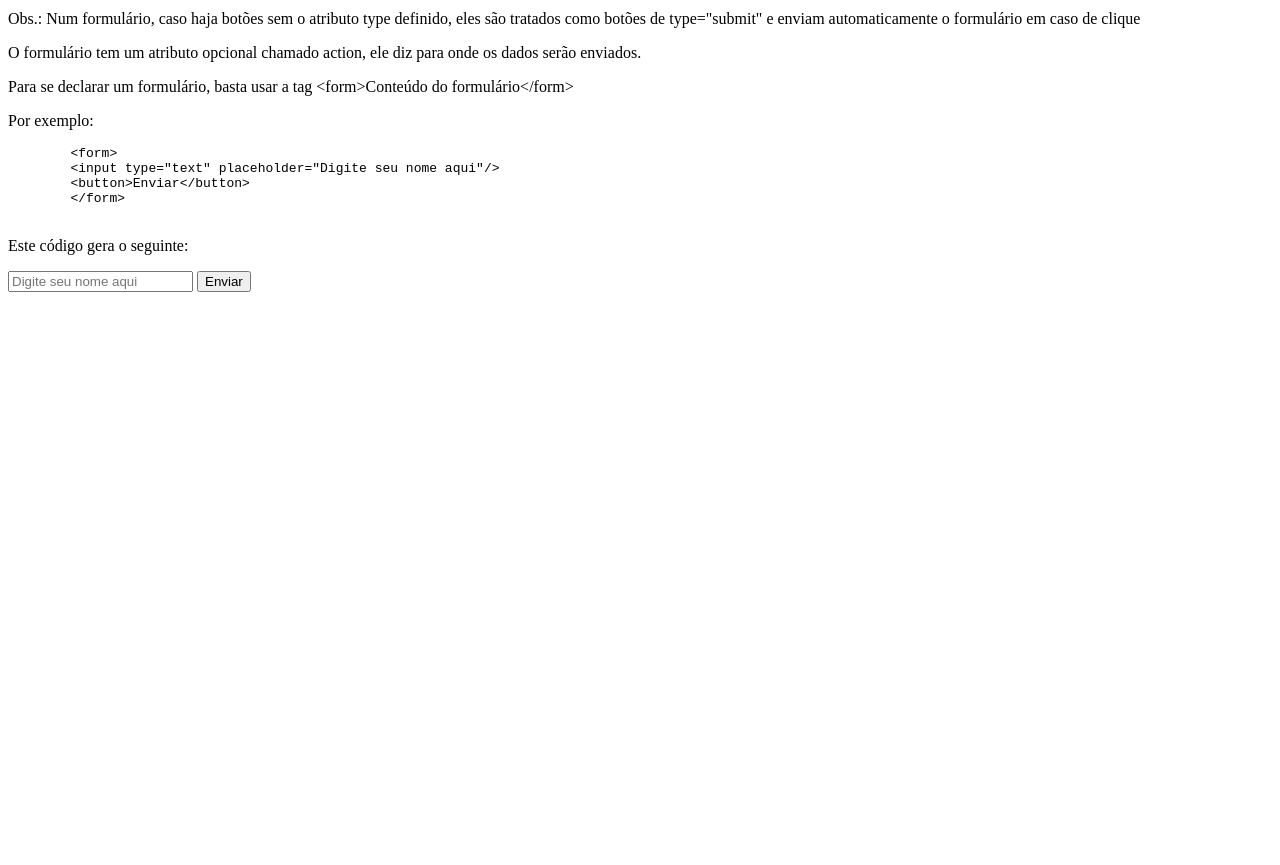
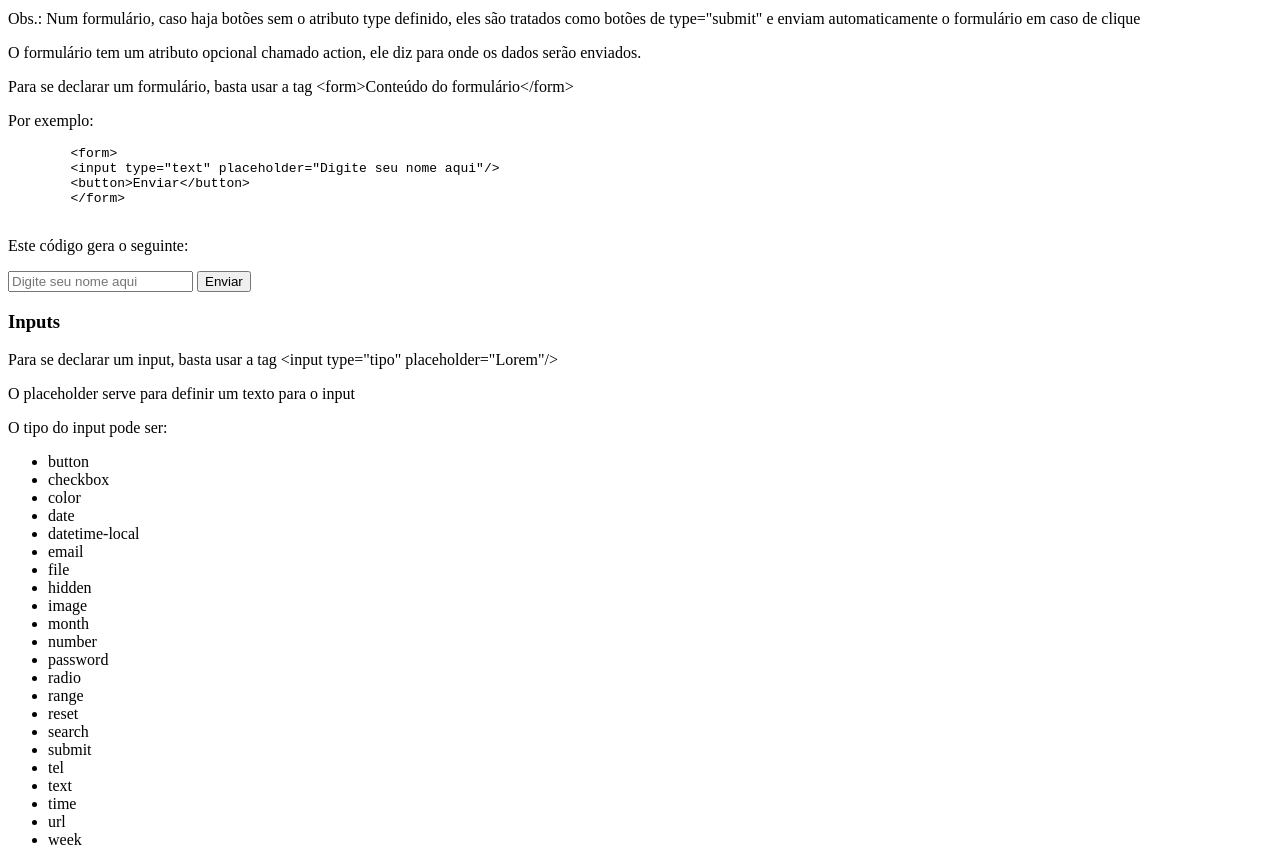
Before and after one commit to IP-2025-1/introducaoHTML, a plain HTML site: page index.html in a window 1280 px wide. Shown: the part 1222-2087 px from the top of the page. Before the commit the page ends 1522 px from the top, so only its background shows below. Drawn offline with Linux system fonts and the light colour scheme.

Commit message:
Adiciona descrição de inputs

```diff
--- a/index.html
+++ b/index.html
@@ -59,5 +59,77 @@
         <input type="text" placeholder="Digite seu nome aqui"/>
         <button>Enviar</button>
     </form>
+    <h3>Inputs</h3>
+    <p>Para se declarar um input, basta usar a tag &lt;input type="tipo" placeholder="Lorem"/&gt;</p>
+    <p>O placeholder serve para definir um texto para o input</p>
+    <p>O tipo do input pode ser:</p>
+    <ul>
+        <li>
+            button
+        </li>
+        <li>
+            checkbox
+        </li>
+        <li>
+            color
+        </li>
+        <li>
+            date
+        </li>
+        <li>
+            datetime-local
+        </li>
+        <li>
+            email
+        </li>
+        <li>
+            file
+        </li>
+        <li>
+            hidden
+        </li>
+        <li>
+            image
+        </li>
+        <li>
+            month
+        </li>
+        <li>
+            number
+        </li>
+        <li>
+            password
+        </li>
+        <li>
+            radio
+        </li>
+        <li>
+            range
+        </li>
+        <li>
+            reset
+        </li>
+        <li>
+            search
+        </li>
+        <li>
+            submit
+        </li>
+        <li>
+            tel
+        </li>
+        <li>
+            text
+        </li>
+        <li>
+            time
+        </li>
+        <li>
+            url
+        </li>
+        <li>
+            week
+        </li>
+    </ul>
 </body>
 </html>
```
